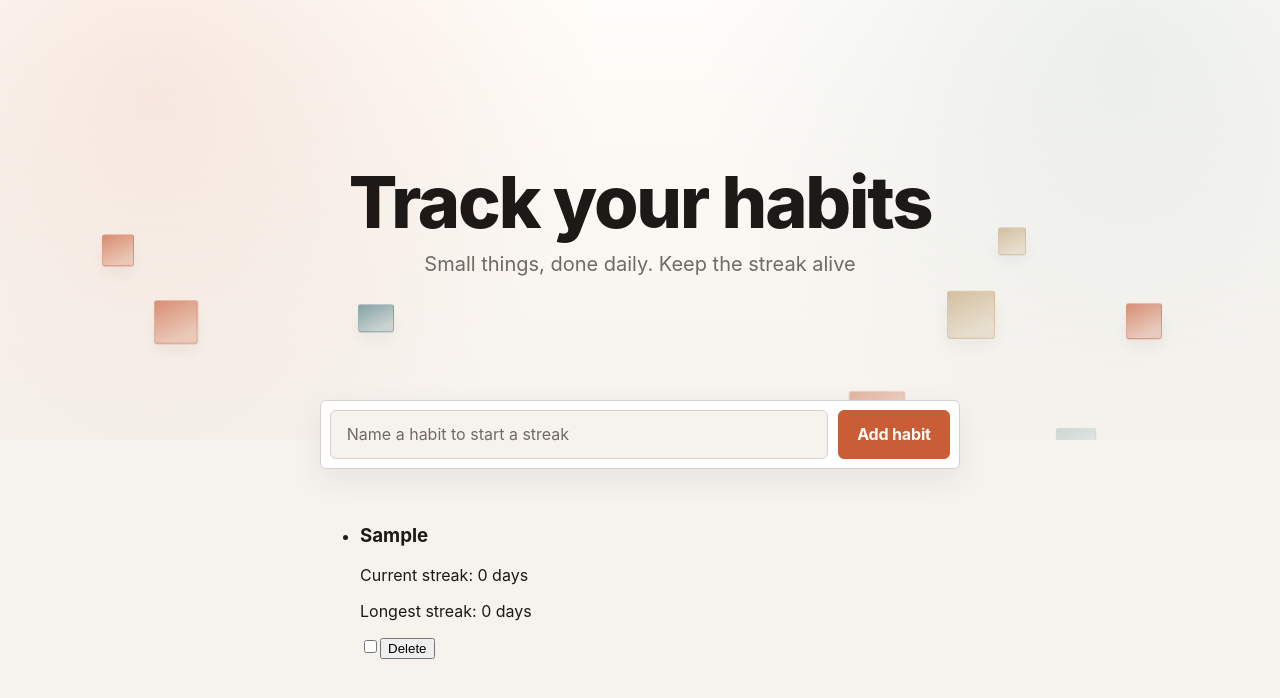
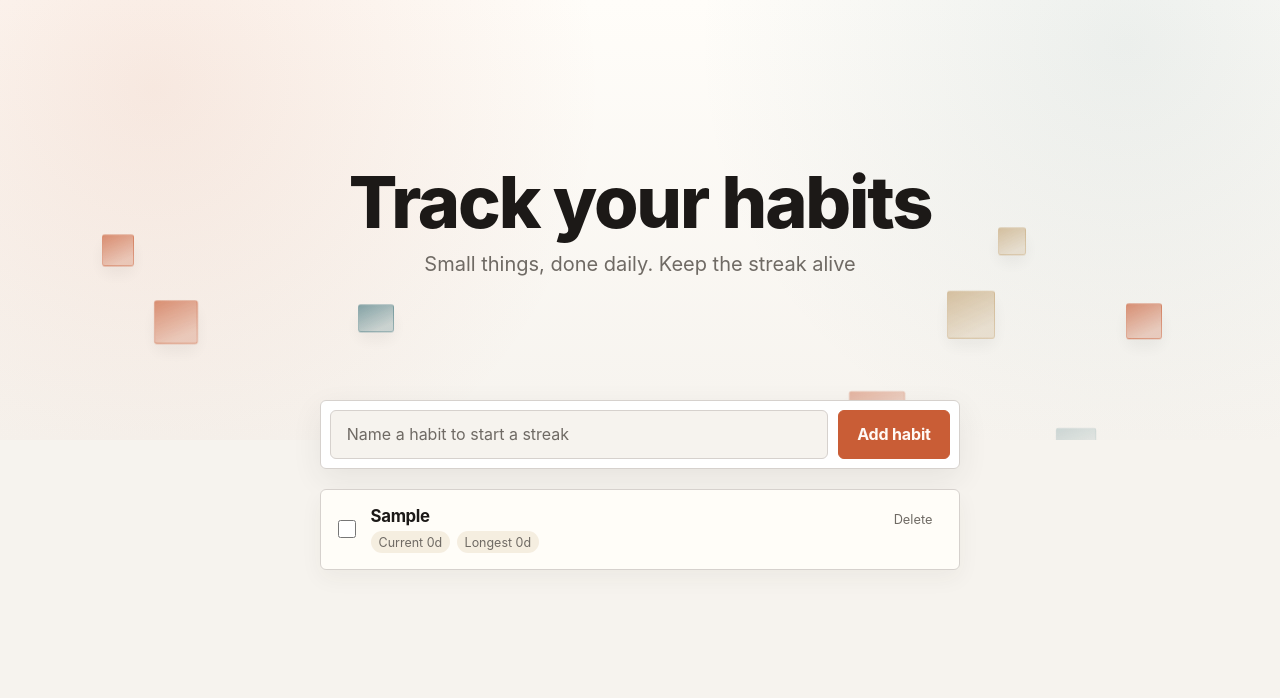
Before and after one commit to J-reyes/habit-tracker, a React (Vite) app: page / in a window 1280 px wide. Both pictures are taken after typing "Sample" into the empty fields and a click on the button "Add habit". Shown: the top 698 px of the page. Built offline with nearby package versions, Linux system fonts and the light colour scheme.

Commit message:
styled habit items

```diff
--- a/src/components/HabitItem/HabitItem.module.css
+++ b/src/components/HabitItem/HabitItem.module.css
@@ -0,0 +1,67 @@
+.card {
+  display: grid;
+  grid-template-columns: auto 1fr auto;
+  grid-template-areas:
+    "toggle title delete"
+    "toggle meta delete";
+  column-gap: 0.9rem;
+  row-gap: 0.35rem;
+  align-items: center;
+  padding: 1rem 1.05rem;
+  background: var(--card);
+  border: 1px solid hsl(var(--line));
+  border-radius: var(--radius);
+  box-shadow: 0 8px 22px hsl(30 12% 20% / 0.05);
+}
+
+.toggle {
+  grid-area: toggle;
+  width: 1.15rem;
+  height: 1.15rem;
+  margin: 0;
+  accent-color: hsl(var(--violet));
+  cursor: pointer;
+}
+
+.title {
+  grid-area: title;
+  margin: 0;
+  font-size: 1.05rem;
+  font-weight: 650;
+  letter-spacing: -0.02em;
+}
+
+.meta {
+  grid-area: meta;
+  display: flex;
+  flex-wrap: wrap;
+  gap: 0.4rem;
+}
+
+.stat {
+  margin: 0;
+  padding: 0.2rem 0.5rem;
+  border-radius: 999px;
+  background: hsl(var(--ice) / 0.18);
+  color: var(--muted);
+  font-size: 0.78rem;
+}
+
+.remove {
+  grid-area: delete;
+  align-self: start;
+  padding: 0.35rem 0.55rem;
+  border: 1px solid transparent;
+  border-radius: var(--radius);
+  background: transparent;
+  color: var(--muted);
+  font: inherit;
+  font-size: 0.8rem;
+  cursor: pointer;
+}
+
+.remove:hover {
+  color: hsl(var(--violet));
+  border-color: hsl(var(--violet) / 0.25);
+  background: hsl(var(--violet) / 0.06);
+}
--- a/src/components/HabitItem/HabitItem.tsx
+++ b/src/components/HabitItem/HabitItem.tsx
@@ -1,4 +1,5 @@
 import type { Habit } from "../../types"
+import styles from "./HabitItem.module.css"
 
 interface HabitItemProps {
     habit: Habit
@@ -10,21 +11,27 @@ interface HabitItemProps {
 }
 
 function HabitItem({ habit, today, streak, longestStreak, onDeleteHabit, onToggleToday }: HabitItemProps) {
-
-    // Opting for inline function
-    // function handleDelete() {
-    //     onDeleteHabit(habit.id)
-    // }
-
-
     return (
-        <li>
-            <h3>{habit.name}</h3>
-            <p>Current streak: {streak} days</p>
-            <p>Longest streak: {longestStreak} days</p>
-            {/* box marked checked if todays date is in the completedDates array */}
-            <input type="checkbox" checked={habit.completedDates.includes(today)} onChange={() => onToggleToday(habit.id)} />
-            <button onClick={() => onDeleteHabit(habit.id)}>Delete</button>
+        <li className={styles.card}>
+            <input
+                className={styles.toggle}
+                type="checkbox"
+                checked={habit.completedDates.includes(today)}
+                onChange={() => onToggleToday(habit.id)}
+                aria-label={`Mark ${habit.name} done today`}
+            />
+            <h3 className={styles.title}>{habit.name}</h3>
+            <div className={styles.meta}>
+                <p className={styles.stat}>Current {streak}d</p>
+                <p className={styles.stat}>Longest {longestStreak}d</p>
+            </div>
+            <button
+                className={styles.remove}
+                type="button"
+                onClick={() => onDeleteHabit(habit.id)}
+            >
+                Delete
+            </button>
         </li>
     );
 }
--- a/src/components/HabitList/HabitList.module.css
+++ b/src/components/HabitList/HabitList.module.css
@@ -0,0 +1,8 @@
+.list {
+  list-style: none;
+  margin: 0;
+  padding: 0;
+  display: flex;
+  flex-direction: column;
+  gap: 0.75rem;
+}
--- a/src/components/HabitList/HabitList.tsx
+++ b/src/components/HabitList/HabitList.tsx
@@ -1,6 +1,7 @@
 import type { Habit } from "../../types";
 import { currentStreak, longestStreak } from "../../lib/streak";
 import HabitItem from "../HabitItem/HabitItem";
+import styles from "./HabitList.module.css";
 
 interface HabitListProps {
   habits: Habit[];
@@ -16,7 +17,7 @@ function HabitList({
   onToggleToday,
 }: HabitListProps) {
   return (
-    <ul>
+    <ul className={styles.list}>
       {habits.map((habit) => (
         <HabitItem
           key={habit.id}
--- a/src/index.css
+++ b/src/index.css
@@ -2,6 +2,7 @@
   --ink: #f6f3ee;
   --ink-mid: #fffdf9;
   --panel: #ffffff;
+  --card: #fffdf8;
   --line: 30 10% 82%;
   --text: #1c1917;
   --muted: #6f6a64;
```
